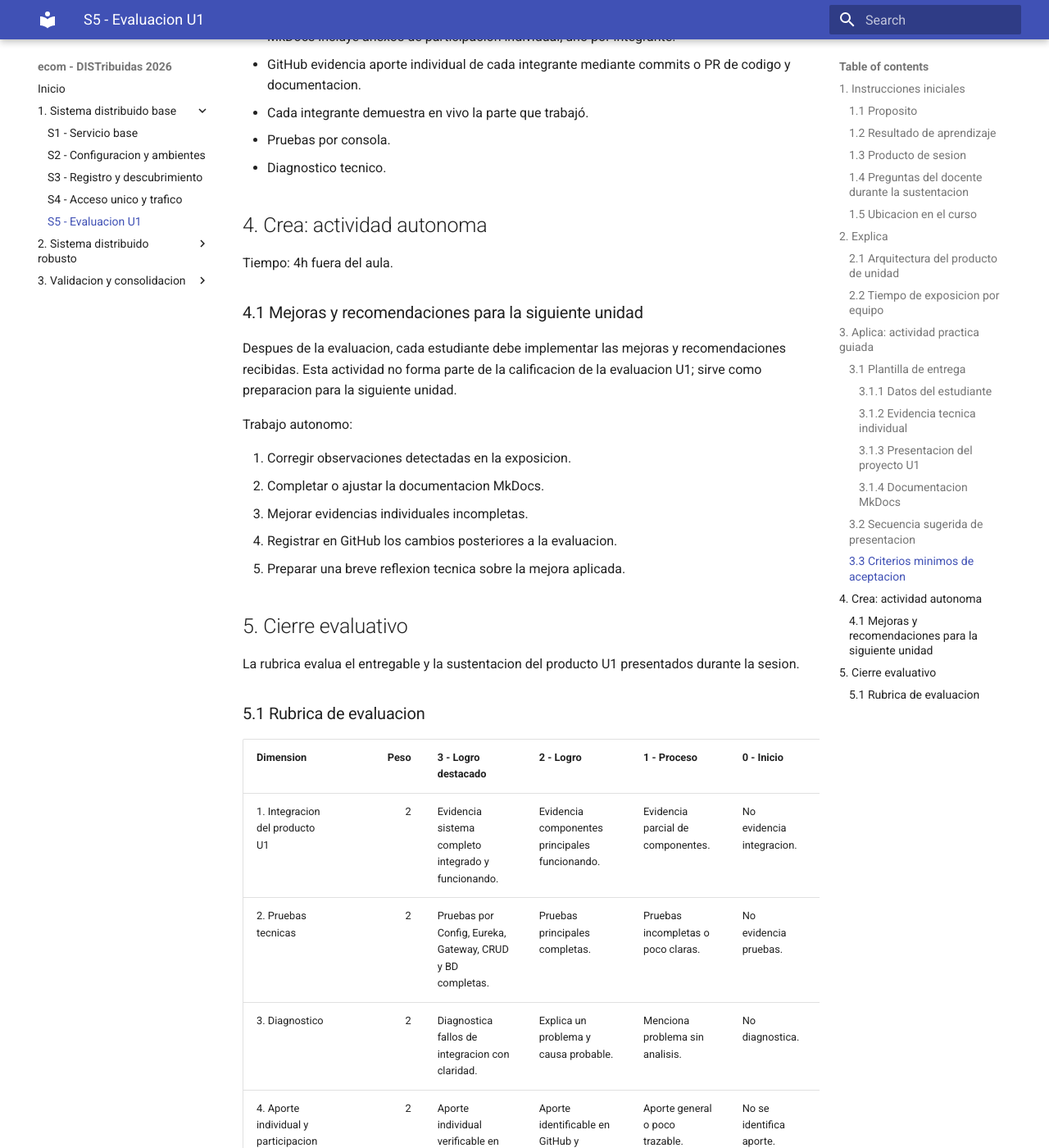
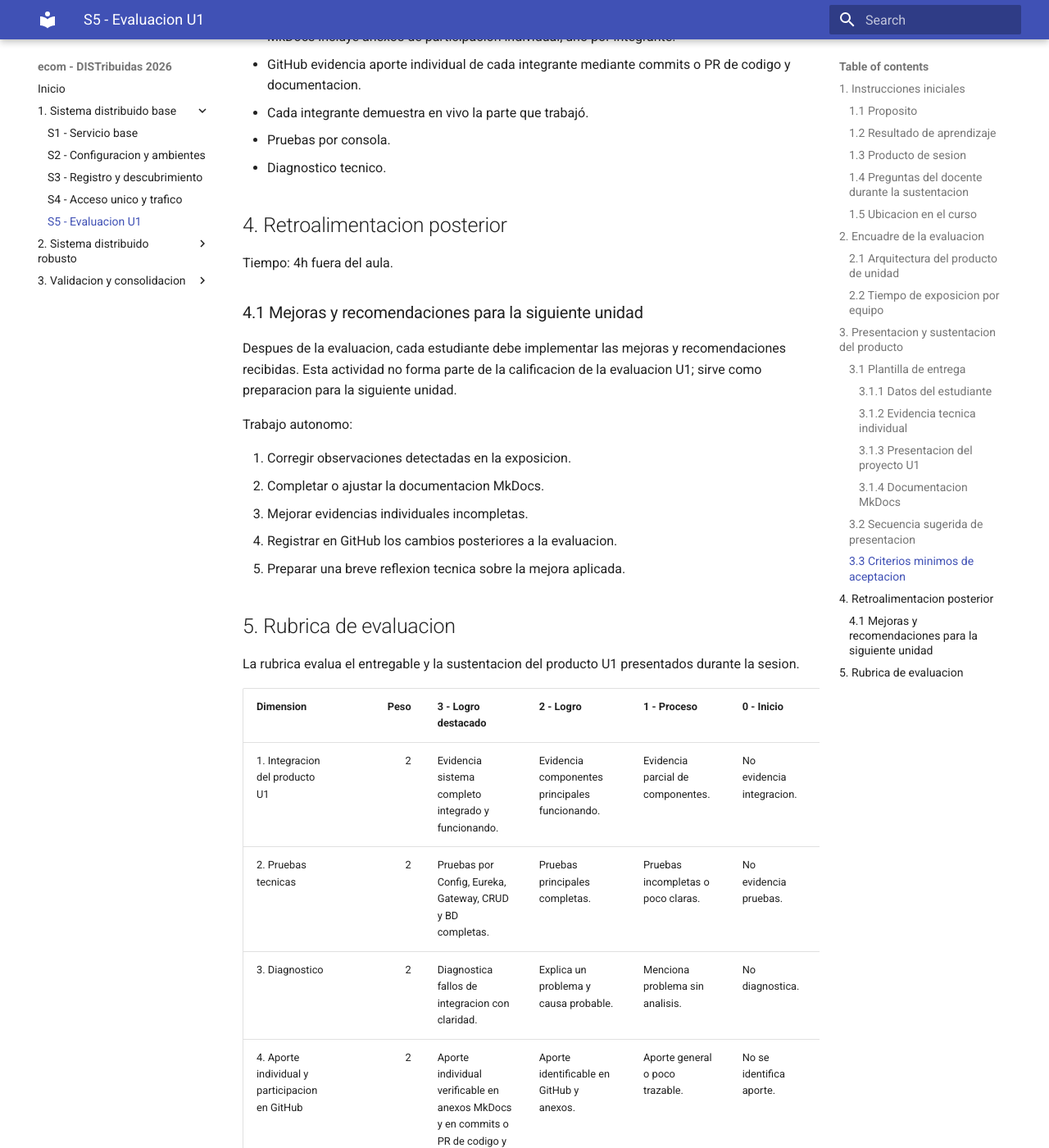
Before and after one commit to 261dist/ecom, an MkDocs documentation site: the page built from docs/sesiones/s05-evaluacion-u1.md, in a window 1280 px wide and 1400 px high, scrolled down 4822 px. Shown: the whole window at 82% size. Built offline with MkDocs 1.6.1 and Material for MkDocs 9.7.7, drawn with Linux system fonts in a browser that asks for light colours; some of the changed text lies outside the part shown.

Commit message:
first commit

```diff
--- a/docs/sesiones/s05-evaluacion-u1.md
+++ b/docs/sesiones/s05-evaluacion-u1.md
@@ -32,7 +32,7 @@ Preguntas que el docente puede realizar a cada estudiante:
 - Producto de unidad: sistema distribuido base funcional, configurable y preparado para multiples instancias.
 - Avance del producto en esta sesion: evaluacion integradora de la Unidad 1.
 
-## 2. Explica
+## 2. Encuadre de la evaluacion
 
 Tiempo: 10 min.
 
@@ -71,7 +71,7 @@ Cada grupo dispone de hasta 18 minutos:
 - 5 minutos de demo tecnica.
 - 3 minutos de preguntas del docente a integrantes del equipo.
 
-## 3. Aplica: actividad practica guiada
+## 3. Presentacion y sustentacion del producto
 
 Tiempo: 3h 45 min para la ronda de evaluacion de equipos.
 
@@ -179,7 +179,7 @@ Cada anexo individual debe contener:
 - Pruebas por consola.
 - Diagnostico tecnico.
 
-## 4. Crea: actividad autonoma
+## 4. Retroalimentacion posterior
 
 Tiempo: 4h fuera del aula.
 
@@ -195,11 +195,9 @@ Trabajo autonomo:
 4. Registrar en GitHub los cambios posteriores a la evaluacion.
 5. Preparar una breve reflexion tecnica sobre la mejora aplicada.
 
-## 5. Cierre evaluativo
+## 5. Rubrica de evaluacion
 
 La rubrica evalua el entregable y la sustentacion del producto U1 presentados durante la sesion.
-
-### 5.1 Rubrica de evaluacion
 
 | Dimension | Peso | 3 - Logro destacado | 2 - Logro | 1 - Proceso | 0 - Inicio | Puntuacion obtenida |
 |---|---:|---|---|---|---|---:|
```
Also changed, not shown: docs/sesiones/s12-evaluacion-u2.md (+4 -6 lines), docs/sesiones/s16-evaluacion-final.md (+4 -6 lines).
